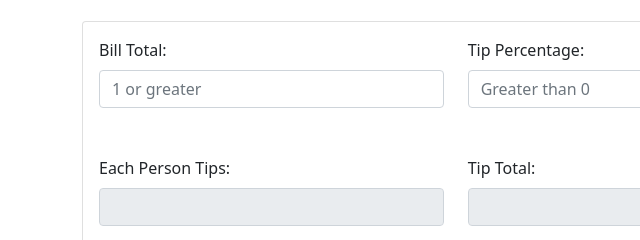
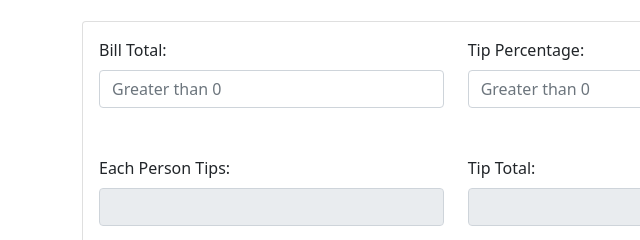
Before and after one commit to robsd/js-tip-calculator, a plain HTML site: page index.html in a window 1280 px wide. Shown: the part 123-363 px from the top of the page, 0-640 px from the left. Drawn offline with nearby package versions, Linux system fonts and the light colour scheme.

Commit message:
Add files via upload

```diff
--- a/index.html
+++ b/index.html
@@ -15,7 +15,7 @@
 						<div class="col-4 mb-5">
 							<label class="form-label">Bill Total:</label>
 							<div class="input-group">
-								<input class="form-control" type="number" id="bill" placeholder="1 or greater">
+								<input class="form-control" type="number" id="bill" placeholder="Greater than 0">
 							</div>
 						</div>
 						<div class="col-4 mb-5">
```
